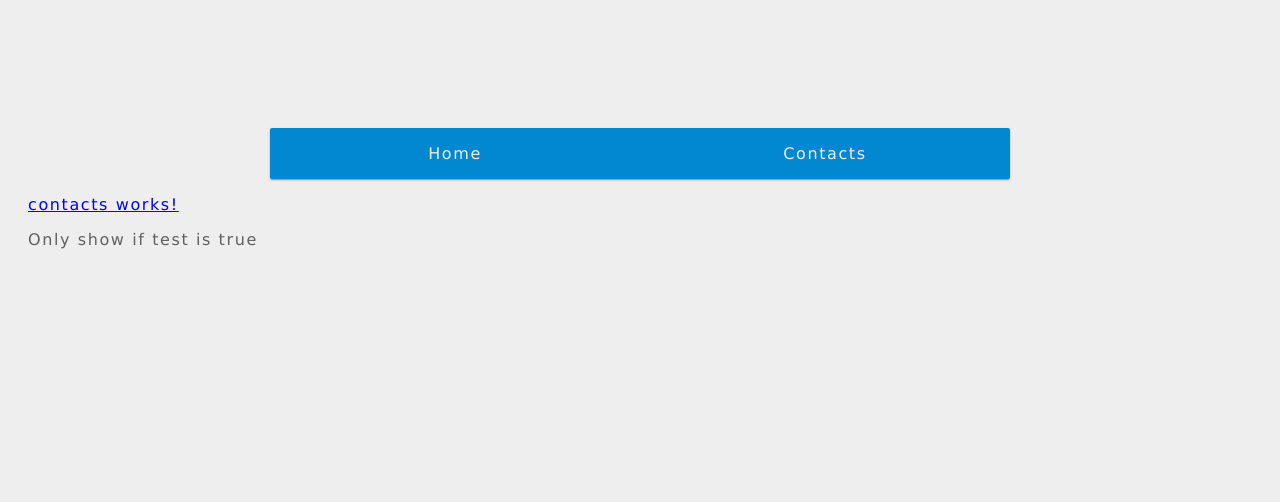
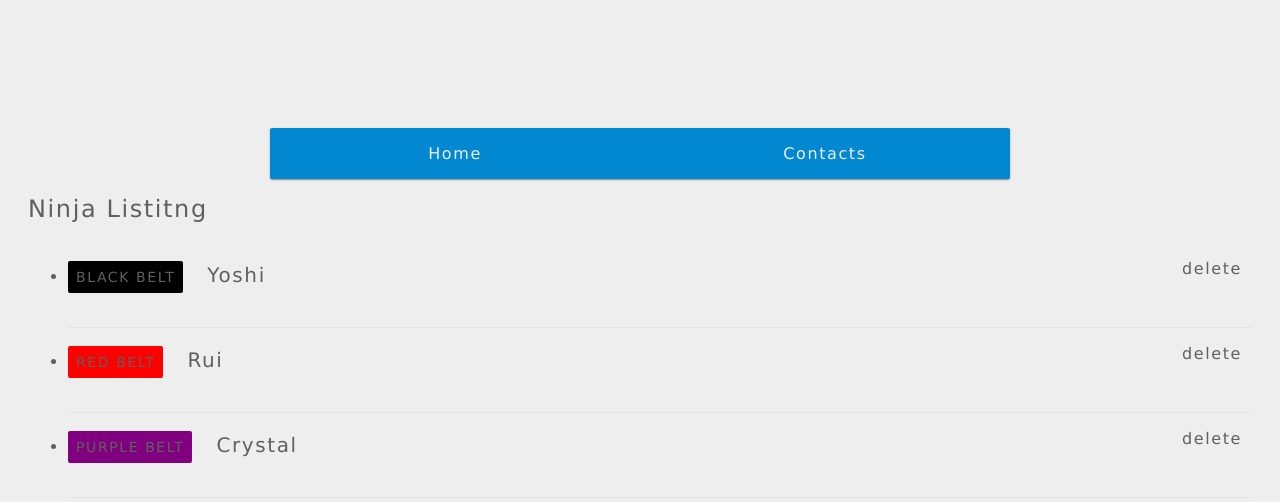
Before and after one commit to NazirTemirov/scotch-app, an Angular app: page /contacts in a window 1280 px wide. Shown: the top 502 px of the page. Built offline with nearby package versions, Linux system fonts and the light colour scheme.

Commit message:
After tutorial № 20

```diff
--- a/src/app/app.component.html
+++ b/src/app/app.component.html
@@ -8,7 +8,4 @@
   </ul>
 </nav>
 
-<!--<app-home [valFromApp] = "valForHome" (customEvent) = "onCustomEvent($event)">ng-content</app-home>-->
-<div>
   <router-outlet></router-outlet>
-</div>
--- a/src/app/contacts/contacts.component.html
+++ b/src/app/contacts/contacts.component.html
@@ -1,11 +1,12 @@
-<p [ngClass]="classes">
-  contacts works!
-</p>
-
-<p *ngIf="test">Only show if test is true</p>
-
-<style>
-  .blue{color: blue;}
-  .red{color: red;}
-  .underline{text-decoration: underline;}
-</style>
+<h2>Ninja Listitng</h2>
+<ul id="ninja-listing">
+  <li *ngFor="let ninja of ninjas">
+    <div class="single-ninja">
+      <!-- Belt Colour -->
+      <span [ngStyle]="{background: ninja.belt}">{{ninja.belt}} belt</span>
+      <!-- Ninja Name -->
+      <h3>{{ninja.name}}</h3>
+      <div (click)="remove($event)" [attr.data-name]="ninja.name">delete</div>
+    </div>
+  </li>
+</ul>
--- a/src/app/contacts/contacts.component.ts
+++ b/src/app/contacts/contacts.component.ts
@@ -7,8 +7,11 @@ import { ActivatedRoute } from "@angular/router";
   styleUrls: ['./contacts.component.css']
 })
 export class ContactsComponent implements OnInit {
-  classes = {'blue': true, 'red': false, underline: true};
-  test = true;
+  ninjas = [
+    {name: 'Yoshi', belt: 'black'},
+    {name: 'Rui', belt: 'red'},
+    {name: 'Crystal', belt: 'purple'}
+  ];
 
   constructor() {}
 
```
